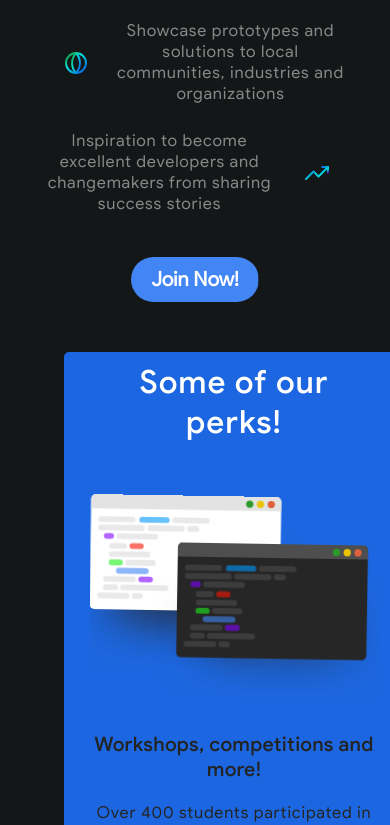
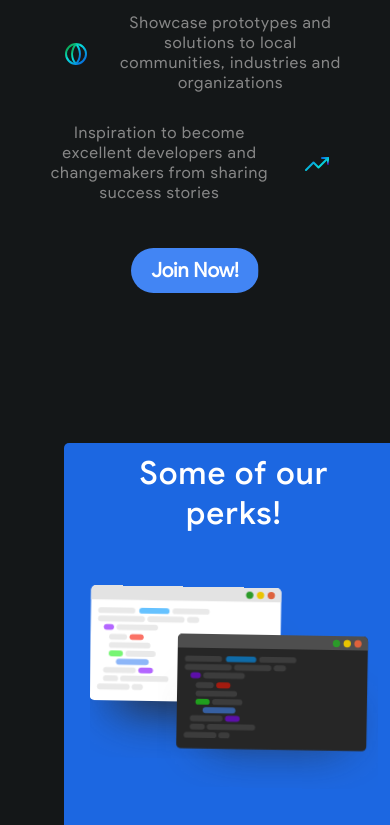
Before and after one commit to anuragkj/GDSC, a React (Create React App) app: page /#/ in a window 390 px wide. Shown: the part 1640-2465 px from the top of the page. Built offline with nearby package versions, Linux system fonts and the light colour scheme.

Commit message:
blue container padding and button fixed

```diff
--- a/src/css/globalStyles.css
+++ b/src/css/globalStyles.css
@@ -222,7 +222,7 @@ a:visited {
 
 .t2 {
     font-family: Google Sans Regular;
-    font-size: 16.5px;
+    font-size: 16px;
     letter-spacing: 0.8px;
     margin: 5px 0;
     padding: 0;
--- a/src/css/home.css
+++ b/src/css/home.css
@@ -917,7 +917,7 @@ infograph:nth-child(34) {
   }
   .blue-container {
     width: calc(100vw - 50px);
-    margin: 0 25px;
+    margin: 100px 25px;
     border-radius: 5px;
     padding: 10px;
     display: flex;
@@ -932,7 +932,7 @@ infograph:nth-child(34) {
     text-align: center !important;
   }
   .blue-container .secondary-button.top-right {
-    top: calc(100% - 50px);
+    top: calc(98% - 50px);
     left: 50%;
     transform: translateX(-50%);
   }
```
